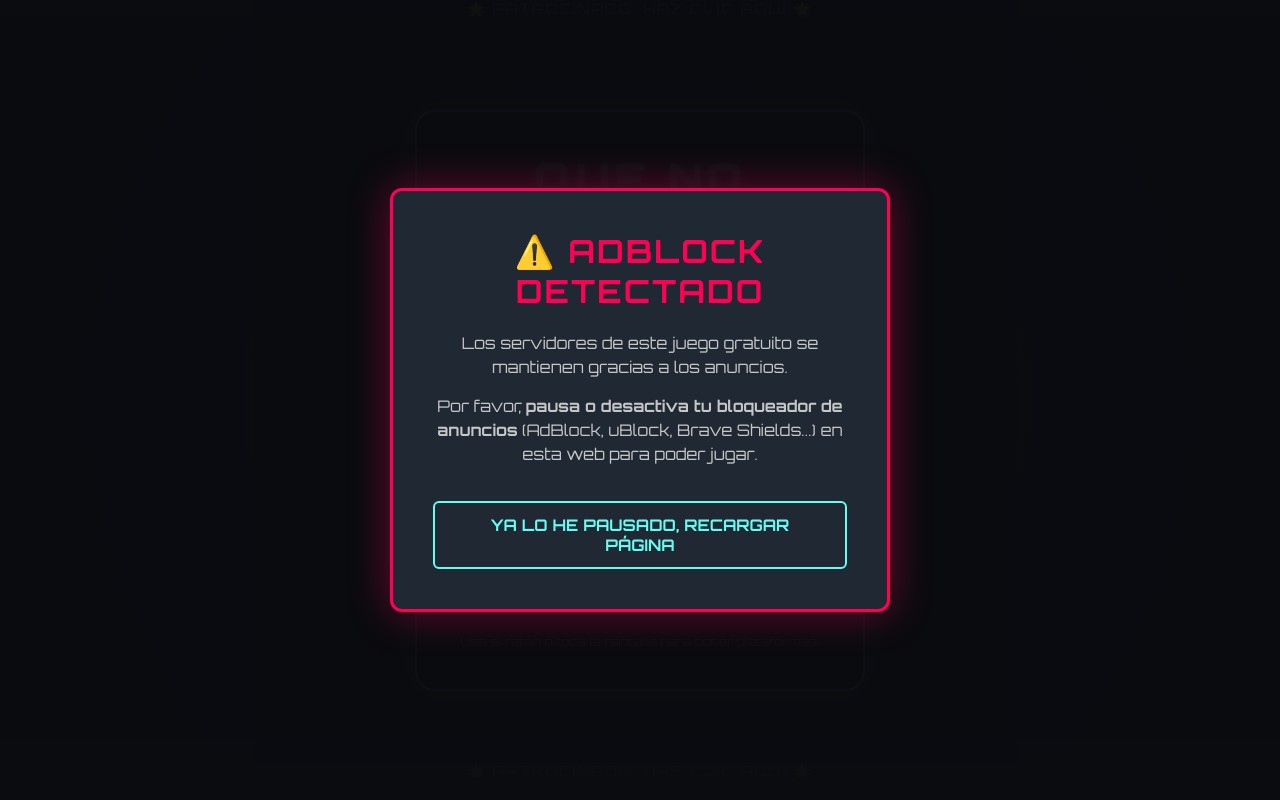
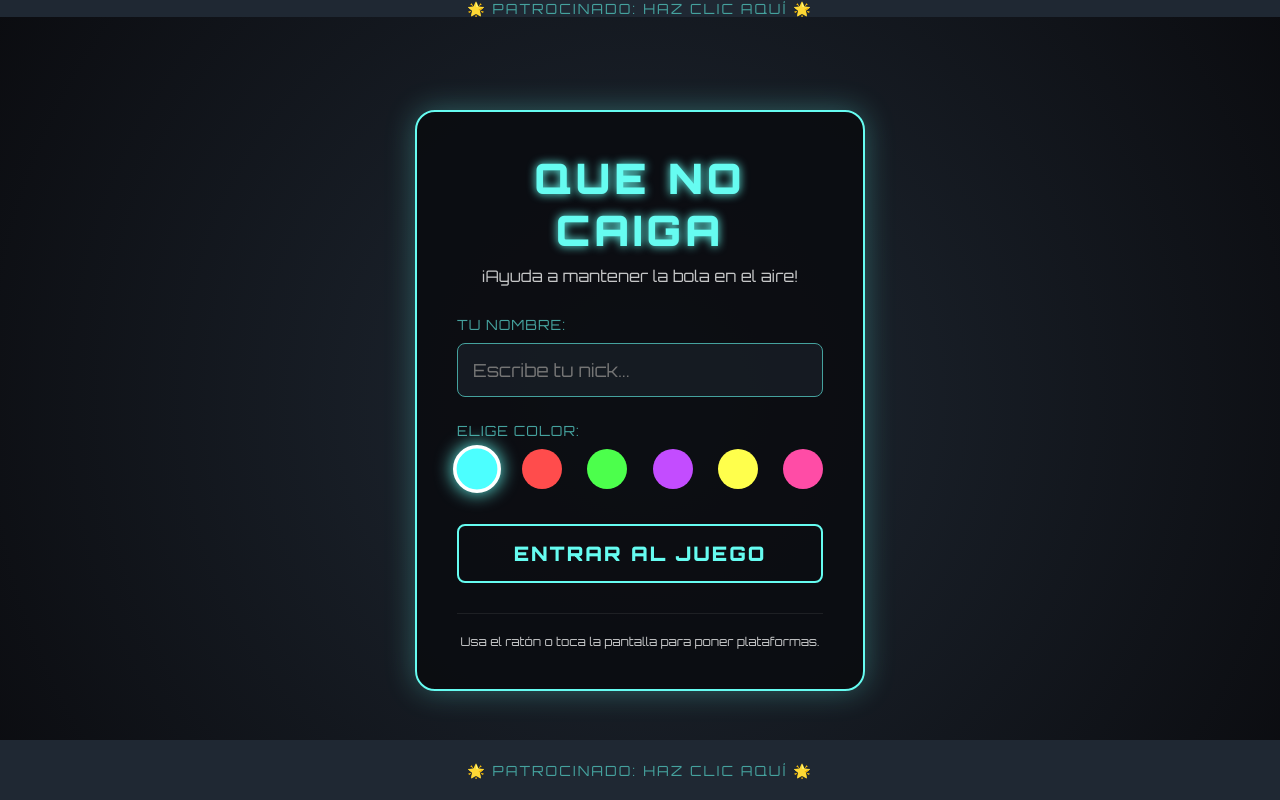
Before and after one commit to emiliorodriguezllamas-gif/Que-no-caiga, a website: page public/index.html in a window 1280 px wide. Drawn offline with nearby package versions, Linux system fonts and the light colour scheme; no server answers.

Commit message:
Add files via upload

```diff
--- a/public/index.html
+++ b/public/index.html
@@ -105,36 +105,50 @@
     <script src="/socket.io/socket.io.js"></script>
     <script src="client.js"></script>
 
-    <!-- Detector de Adblocker -->
+    <!-- Detector de Adblocker Avanzado -->
     <script>
         window.addEventListener('load', () => {
+            // Darle más tiempo al Adblock Plus para que inyecte sus reglas CSS (1.5 segundos)
             setTimeout(() => {
                 let isBlocked = false;
 
-                // Forma 1: Detectar bloqueos de elementos visuales (clases trampa que suelen ocultar)
-                const adTest = document.createElement('div');
-                adTest.innerHTML = '&nbsp;';
-                adTest.className = 'adsbox ad-container ad-banner pub_300x250';
-                adTest.style.position = 'absolute';
-                adTest.style.top = '-1000px';
-                document.body.appendChild(adTest);
+                // 1. Comprobar nuestros propios contenedores reales de anuncios
+                const topAd = document.querySelector('.ad-top');
+                const bottomAd = document.querySelector('.ad-bottom');
 
-                if (adTest.offsetHeight === 0) {
+                if (topAd && (topAd.offsetHeight === 0 || window.getComputedStyle(topAd).display === 'none')) {
                     isBlocked = true;
                 }
-                adTest.remove();
+                if (bottomAd && (bottomAd.offsetHeight === 0 || window.getComputedStyle(bottomAd).display === 'none')) {
+                    isBlocked = true;
+                }
 
-                // Forma 2: Intentar hacer ping falso a la URL de Monetag que suelen bloquear (Fetch API)
-                fetch('https://5gvci.com/act/files/tag.min.js', { mode: 'no-cors' })
-                    .catch(() => {
-                        // Si falla la petición (porque el cliente lo bloquea tipo ERR_BLOCKED_BY_CLIENT) saltará aquí
-                        document.getElementById('adblock-overlay').classList.remove('hidden');
-                    });
+                // 2. Comprobar cebo visual para AdBlock Plus y uBlock
+                const bait = document.createElement('div');
+                bait.className = 'pub_300x250 pub_300x250m pub_728x90 text-ad textAd text_ad text_ads text-ads text-ad-links';
+                bait.style.width = '1px';
+                bait.style.height = '1px';
+                bait.style.position = 'absolute';
+                bait.style.left = '-1000px';
+                bait.style.top = '-1000px';
+                document.body.appendChild(bait);
 
+                let baitStyle = window.getComputedStyle(bait);
+                if (bait.offsetHeight === 0 || baitStyle.display === 'none' || baitStyle.visibility === 'hidden') {
+                    isBlocked = true;
+                }
+                document.body.removeChild(bait);
+
+                // Si detectamos bloqueo, mostramos la pantalla roja inbaneable
                 if (isBlocked) {
-                    document.getElementById('adblock-overlay').classList.remove('hidden');
+                    const overlay = document.getElementById('adblock-overlay');
+                    if(overlay) {
+                        overlay.classList.remove('hidden');
+                        // Bloquear clics y ratón en el fondo por si acaso
+                        document.getElementById('gameCanvas').style.pointerEvents = 'none';
+                    }
                 }
-            }, 1000); // Dar 1 segundo al AdBlocker para que haga efecto antes de comprobar
+            }, 1500);
         });
     </script>
 </body>
```
